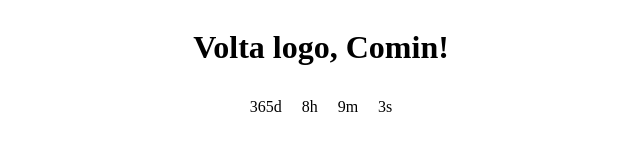
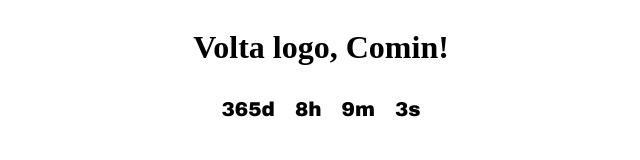
Before and after one commit to EVZummach/site-comin, a plain HTML site: page index.html in a window 1280 px wide. Shown: the whole page, without its empty margins (319-959 px from the left). Drawn offline with Linux system fonts and the light colour scheme.

Commit message:
initial commit

```diff
--- a/index.css
+++ b/index.css
@@ -13,5 +13,7 @@
 
 .data p{
     margin: 10px;
-    pad: 2px;
+    pad: 5px;
+    font-family: 'Arial Black';
+    font-size: 20px;
 }
```
Also changed, not shown: 1 other file.
